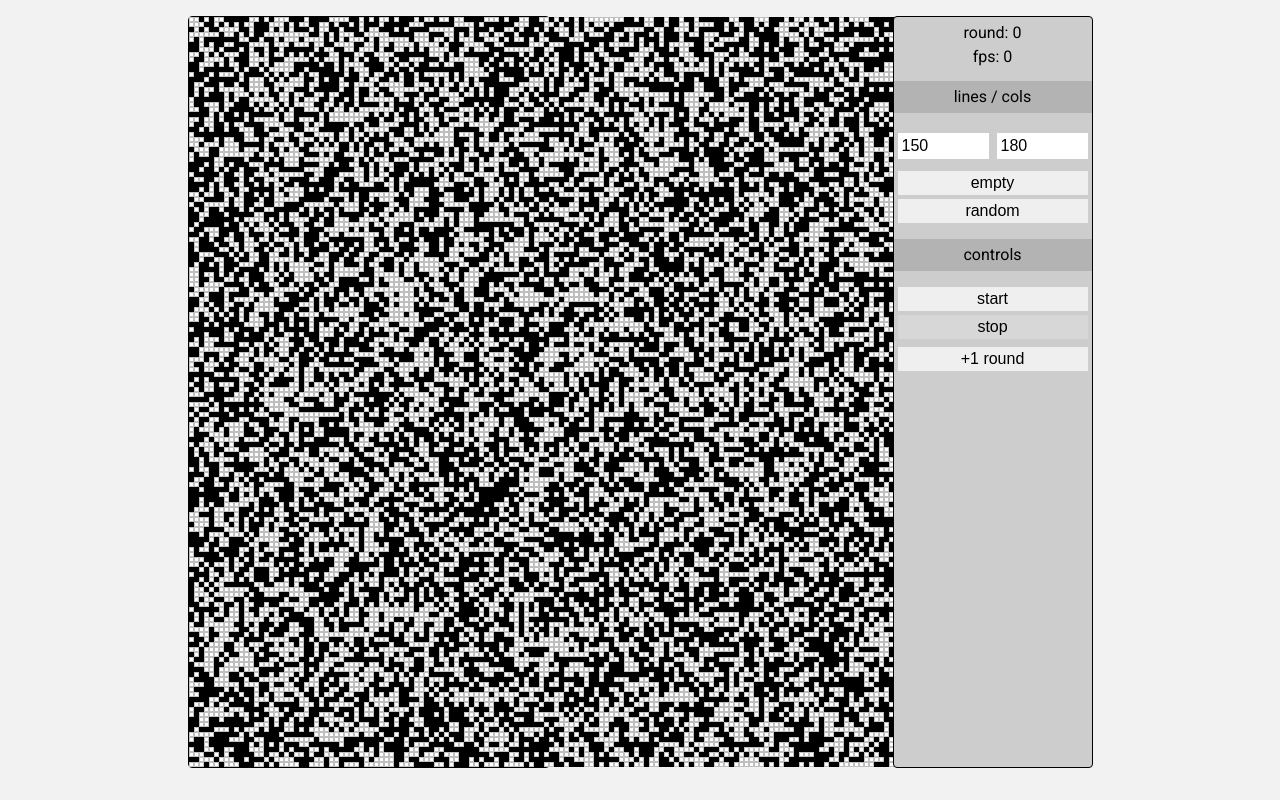
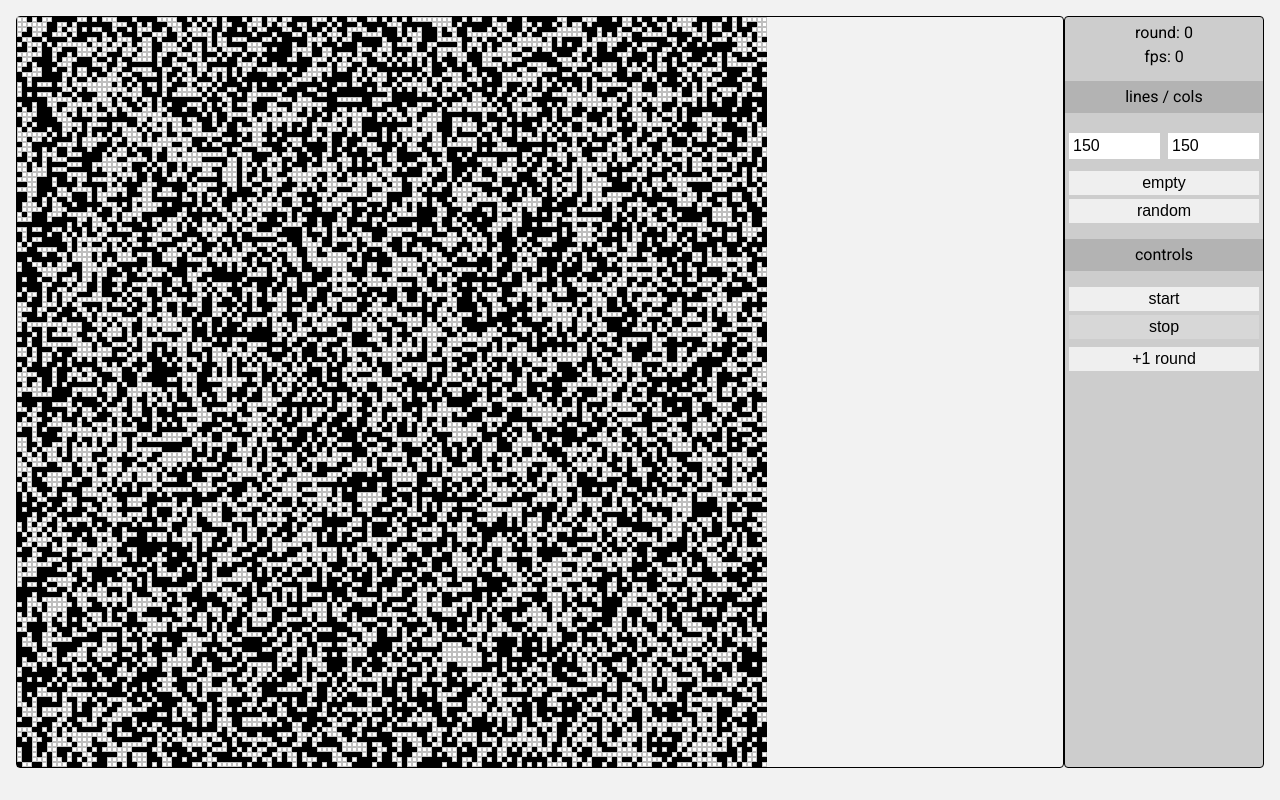
Before and after one commit to cbragard/lejeudelavie, a Vue app: page / in a window 1280 px wide. Built offline with nearby package versions, Linux system fonts and the light colour scheme.

Commit message:
[master] flex grid

```diff
--- a/src/app.mjs
+++ b/src/app.mjs
@@ -5,7 +5,7 @@ export default {
     },
     data () {
         return {
-            cols: 180,
+            cols: 150,
             count: 0,
             fps: 0,
             grid: [],
--- a/src/app.scss
+++ b/src/app.scss
@@ -4,19 +4,16 @@
 
 .app {
     display: flex;
-    justify-content: space-around;
-    width: 100%;
 
     .grid {
-        display: flex;
-        flex-flow: column;
+        width: 100%;
         border: 1px solid black;
         border-radius: .25rem;
 
         .line {
-            flex: 0 0 5px;
             display: flex;
             flex-flow: row;
+            height: 5px;
 
             .row {
                 flex: 0 0 5px;
```
